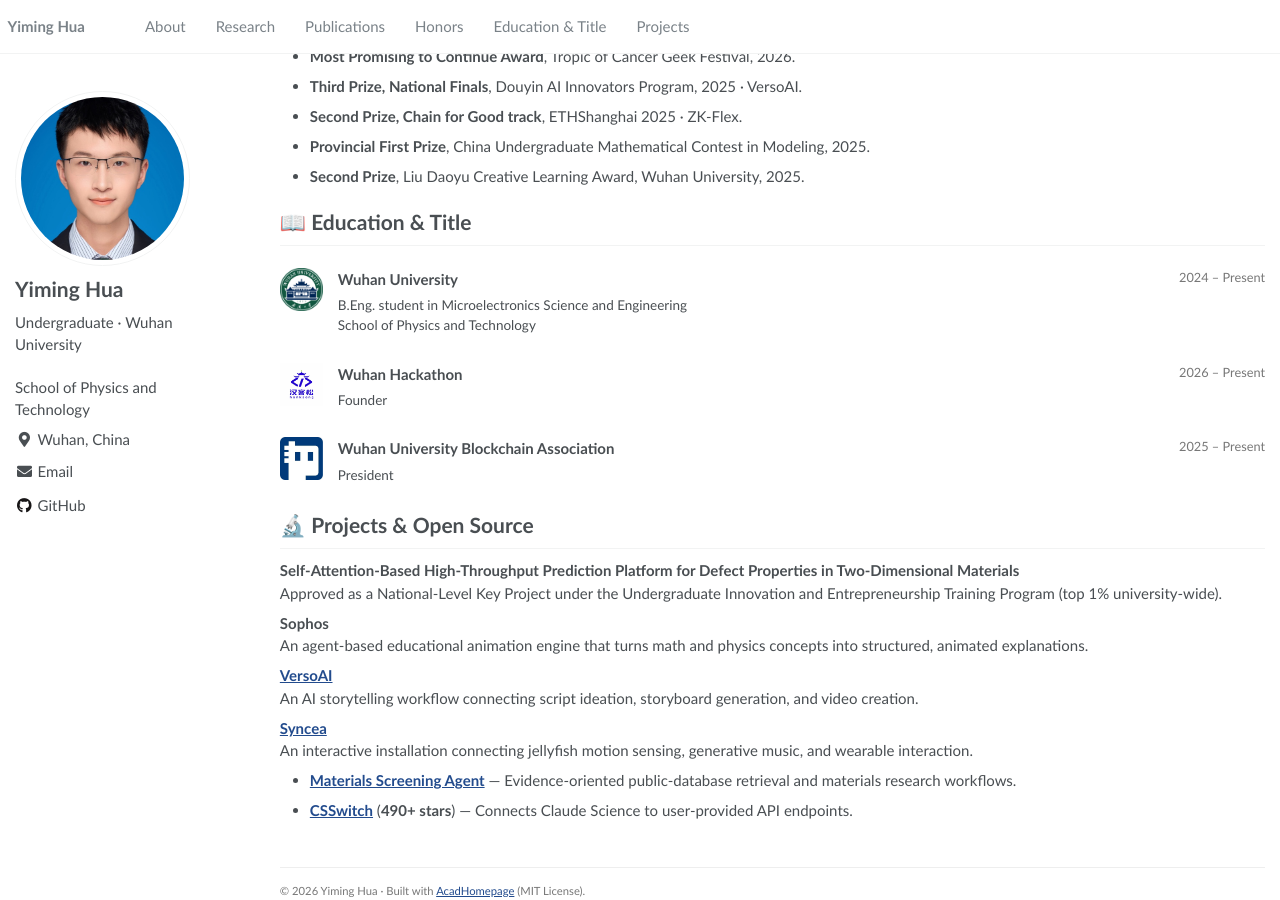
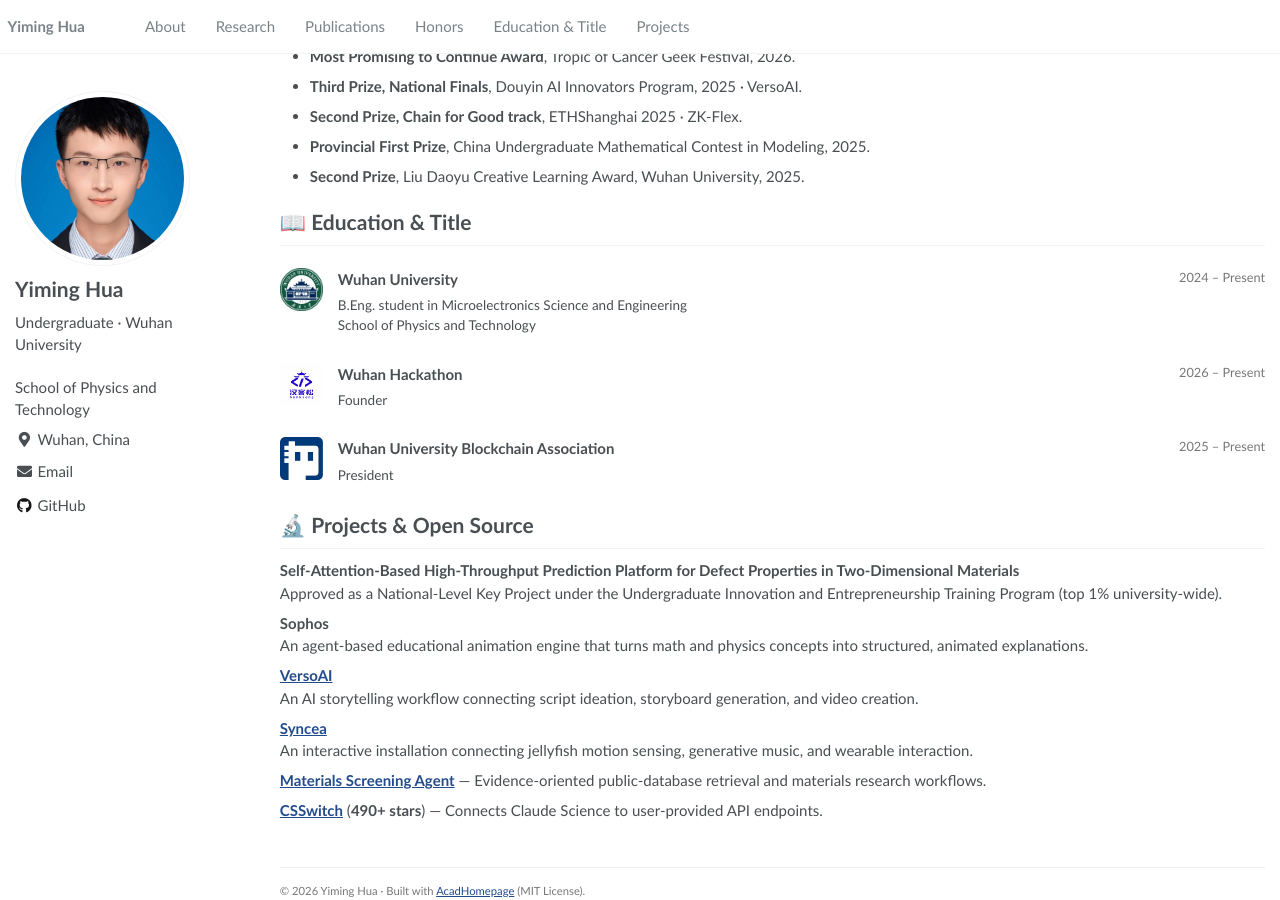
Before and after one commit to chimeraHHH/chimeraHHH.github.io, a Jekyll site: the page built from _pages/about.md, in a window 1280 px wide and 900 px high, scrolled down 926 px. Built offline with Jekyll 4.4.1, drawn with Linux system fonts in a browser that asks for light colours.

Commit message:
Align the remaining open-source projects without list bullets

```diff
--- a/_pages/about.md
+++ b/_pages/about.md
@@ -83,9 +83,7 @@ redirect_from:
 <p><strong>Sophos</strong><br><span>An agent-based educational animation engine that turns math and physics concepts into structured, animated explanations.</span></p>
 <p><strong><a href="https://github.com/chimeraHHH/verso-ai" target="_blank" rel="noopener noreferrer">VersoAI</a></strong><br><span>An AI storytelling workflow connecting script ideation, storyboard generation, and video creation.</span></p>
 <p><strong><a href="https://gallery.adventure-x.cn/projects/cmrzsxh9g001s02jirutu91me" target="_blank" rel="noopener noreferrer">Syncea</a></strong><br><span>An interactive installation connecting jellyfish motion sensing, generative music, and wearable interaction.</span></p>
-<ul>
-  <li><a href="https://github.com/chimeraHHH/materials_screening_agent_hermes" target="_blank" rel="noopener noreferrer"><strong>Materials Screening Agent</strong></a> — <span>Evidence-oriented public-database retrieval and materials research workflows.</span></li>
-  <li><a href="https://github.com/SuperJJ007/CSSwitch" target="_blank" rel="noopener noreferrer"><strong>CSSwitch</strong></a> (<strong>490+ stars</strong>) — <span>Connects Claude Science to user-provided API endpoints.</span></li>
-</ul>
+<p><a href="https://github.com/chimeraHHH/materials_screening_agent_hermes" target="_blank" rel="noopener noreferrer"><strong>Materials Screening Agent</strong></a> — <span>Evidence-oriented public-database retrieval and materials research workflows.</span></p>
+<p><a href="https://github.com/SuperJJ007/CSSwitch" target="_blank" rel="noopener noreferrer"><strong>CSSwitch</strong></a> (<strong>490+ stars</strong>) — <span>Connects Claude Science to user-provided API endpoints.</span></p>
 
 <footer class="site-credit">© 2026 Yiming Hua · <span>Built with</span> <a href="https://github.com/RayeRen/acad-homepage.github.io" target="_blank" rel="noopener noreferrer">AcadHomepage</a> (MIT License).</footer>
```
